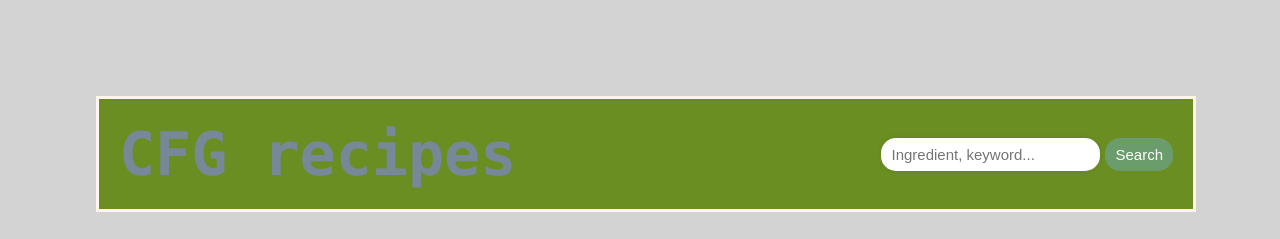
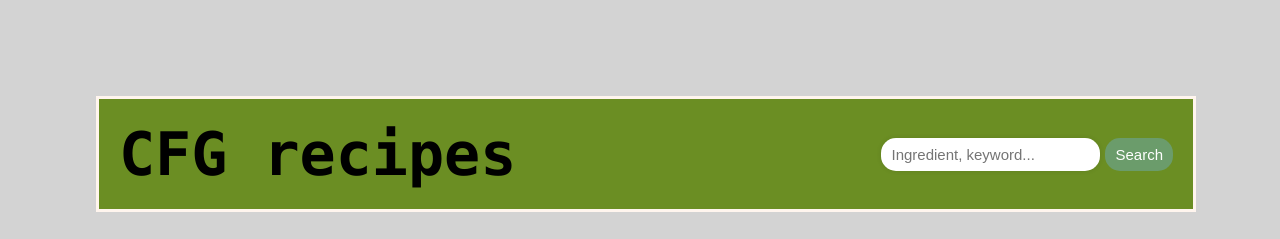
Before and after one commit to laylaksn/next-cooking, a Next.js app: page / in a window 1280 px wide. Shown: the top 239 px of the page. Built offline with nearby package versions, Linux system fonts and the light colour scheme.

Commit message:
Update globals.css

```diff
--- a/styles/globals.css
+++ b/styles/globals.css
@@ -143,7 +143,7 @@ a {
 }
 
 .someHeading {
-  color: LightSlateGrey;
+  color: black;
   font-style: regular;
   font-size: 60px;
   text-align: left;
```
